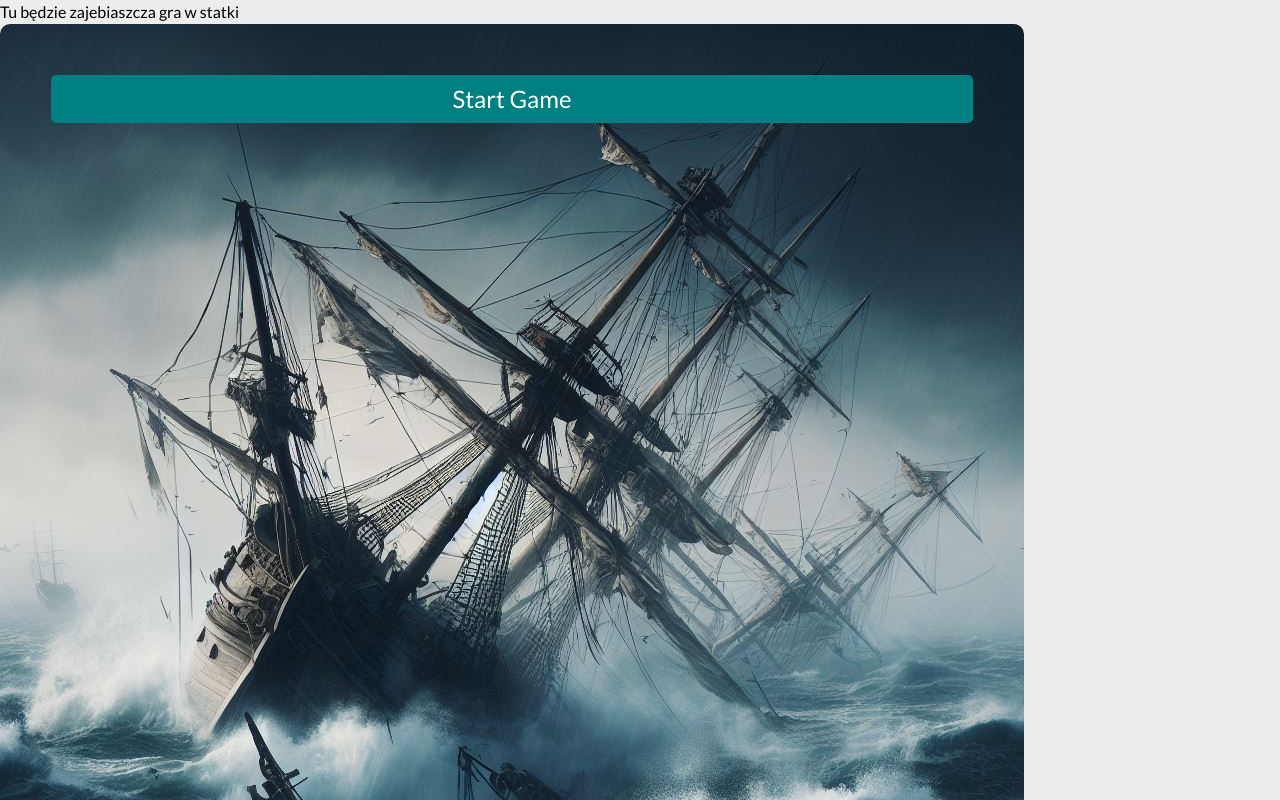
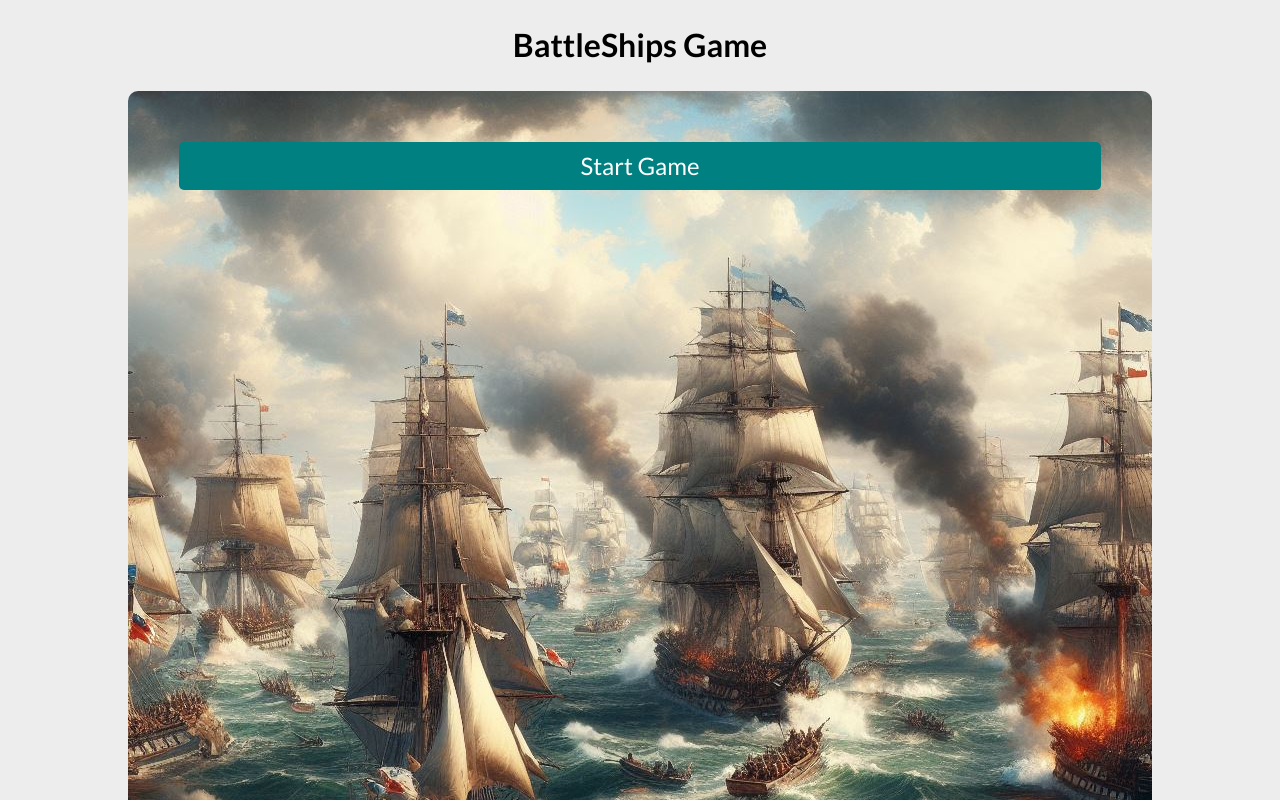
Before and after one commit to GrzegorzJendernal/battleships-game, a React (Vite) app: page / in a window 1280 px wide. Shown: the top 800 px of the page. Built offline with nearby package versions, Linux system fonts and the light colour scheme.

Commit message:
formatted and fixed code

```diff
--- a/src/App/App.tsx
+++ b/src/App/App.tsx
@@ -4,24 +4,27 @@
 import PlayerBoard from "../components/PlayerBoard/PlayerBoard";
 import { GlobalStyle } from "./GlobalStyle";
 import StartScreen from "../components/StartScreen/StartScreen";
-import Result from "../components/Result/Result";
+import { Header } from "../components/Header/Header";
+import { Wrapper } from "../components/Wrapper/Wrapper";
 
 const App = () => {
   const [gameState, setGameState] = useState<GameState>("start");
   const [playerTurn, setPlayerTurn] = useState(true);
 
   return (
-    <>
+    <Wrapper>
       <GlobalStyle />
-      <div>Tu będzie zajebiaszcza gra w statki</div>
+      <Header>BattleShips Game</Header>
+      {(gameState === "start" || gameState === "playerWin" || gameState === "enemyWin") && (
+          <StartScreen state={gameState} setState={setGameState} />
+        )}
       <Container>
-        {gameState === "start" && <StartScreen setState={setGameState}/>}
-        <PlayerBoard state={gameState} setState={setGameState} turn={playerTurn} setTurn={setPlayerTurn}/>
-        {gameState === "game" && <EnemyBoard state={gameState} setState={setGameState} setTurn={setPlayerTurn}/>}
-        {gameState === "enemyWin" && <Result state={gameState}/>}
-        {gameState === "playerWin" && <Result state={gameState}/>}
+        <PlayerBoard state={gameState} setState={setGameState} turn={playerTurn} setTurn={setPlayerTurn} />
+        {gameState === "game" && (
+          <EnemyBoard state={gameState} setState={setGameState} turn={playerTurn} setTurn={setPlayerTurn} />
+        )}
       </Container>
-    </>
+    </Wrapper>
   );
 };
 
--- a/src/components/Board/Board.tsx
+++ b/src/components/Board/Board.tsx
@@ -1,17 +1,18 @@
-import { BoardContainer } from "./board.styled";
+import { BoardContainer, Title } from "./board.styled";
 import { Cell } from "./Cell/Cell";
 import { columns, rows } from "../../utils/labels";
 import React from "react";
 
-const Board = ({ boardState, handleClick, setTurn, player }: BoardProps) => {
+const Board = ({ boardState, handleClick, setTurn, player, turn }: BoardProps) => {
   const onCellClick = (row: number, col: number) => {
     !!handleClick && handleClick(row, col);
     !!setTurn && setTurn(false);
   };
 
   return (
-    <>
-      <BoardContainer>
+    <div>
+    <Title>{!player ? "Enemy" : "Player"} Board</Title>
+      <BoardContainer $playerTurn={!player && turn}>
         {/* Etykiety kolumn */}
         <Cell></Cell> {/* Pusty górny lewy róg */}
         {columns.map((column, columnIndex) => (
@@ -30,13 +31,13 @@
                 $sunk={cell.status === "sunk"}
                 onClick={() => onCellClick(rowIndex, columnIndex)}
               >
-              {cell.status === "miss" ? "*" : ""}
+              {cell.status === "miss" ? "•" : `${cell.status === "hit" || cell.status === "sunk" ? "X" : ""}`}
               </Cell>
             ))}
           </React.Fragment>
         ))}
       </BoardContainer>
-    </>
+    </div>
   );
 };
 
--- a/src/main.tsx
+++ b/src/main.tsx
@@ -3,7 +3,7 @@
 import App from "./App/App.tsx";
 
 ReactDOM.createRoot(document.getElementById("root")!).render(
-  <React.StrictMode>
+<React.StrictMode>
     <App />
   </React.StrictMode>,
 );
```
